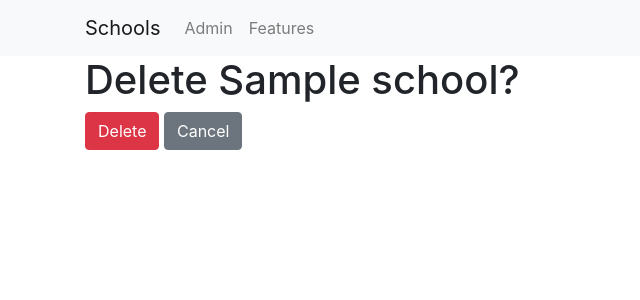
After one commit to muhammad-mamdouh/Django_Projects, a Django app: page /basic_app/delete/1/ in a window 1280 px wide. The commit adds this page. Shown: the top 300 px of the page, without its empty margins (0-640 px from the left). Run offline with Django 3.2, Linux system fonts and the light colour scheme; tables that the repository leaves empty hold one stand-in row (values such as "Sample post"); some libraries are stand-ins or nearby versions.

Commit message:
feature: Add school-delete feature.     - Create SchoolDeleteView class.     - Create school-confirm-deletion form page.     - Add school-delete route.

```diff
--- /dev/null
+++ b/Django_Stuff/class_based_views/basic_app/templates/basic_app/school_confirm_delete.html
@@ -0,0 +1,9 @@
+{% extends 'basic_app/base.html' %}
+{% block content %}
+  <h1>Delete {{ school.name }}?</h1>
+  <form method="POST">
+    {% csrf_token %}
+    <input type="submit" class="btn btn-danger" value="Delete">
+    <a class="btn btn-secondary" href="{% url 'basic_app:school_details' pk=school.pk %}">Cancel</a>
+  </form>
+{% endblock content %}
--- a/Django_Stuff/class_based_views/basic_app/templates/basic_app/school_detail.html
+++ b/Django_Stuff/class_based_views/basic_app/templates/basic_app/school_detail.html
@@ -14,5 +14,6 @@
   </div>
   <div class="container">
     <p><a class="btn btn-warning" href="{% url 'basic_app:school_update' pk=school_detail.pk %}">Update</a></p>
+    <p><a class="btn btn-danger" href="{% url 'basic_app:school_delete' pk=school_detail.pk %}">Delete</a></p>
   </div>
 {% endblock content %}
--- a/Django_Stuff/class_based_views/basic_app/urls.py
+++ b/Django_Stuff/class_based_views/basic_app/urls.py
@@ -7,4 +7,5 @@ urlpatterns = [
     path('<int:pk>/', views.SchoolDetailView.as_view(), name='school_details'),
     path('create/', views.SchoolCreateView.as_view(), name='school_create'),
     path('update/<int:pk>/', views.SchoolUpdateView.as_view(), name='school_update'),
+    path('delete/<int:pk>/', views.SchoolDeleteView.as_view(), name='school_delete'),
 ]
--- a/Django_Stuff/class_based_views/basic_app/views.py
+++ b/Django_Stuff/class_based_views/basic_app/views.py
@@ -1,6 +1,7 @@
 from django.shortcuts import render
-from django.views.generic import TemplateView, ListView, DetailView, CreateView, UpdateView
-from .models import School, Student
+from django.views.generic import TemplateView, ListView, DetailView, CreateView, UpdateView, DeleteView
+from .models import School
+from django.urls import reverse_lazy
 
 
 class IndexView(TemplateView):
@@ -33,3 +34,8 @@ class SchoolCreateView(CreateView):
 class SchoolUpdateView(UpdateView):
     model = School
     fields = ('name', 'principal')
+
+
+class SchoolDeleteView(DeleteView):
+    model = School
+    success_url = reverse_lazy('basic_app:schools_list')
```
